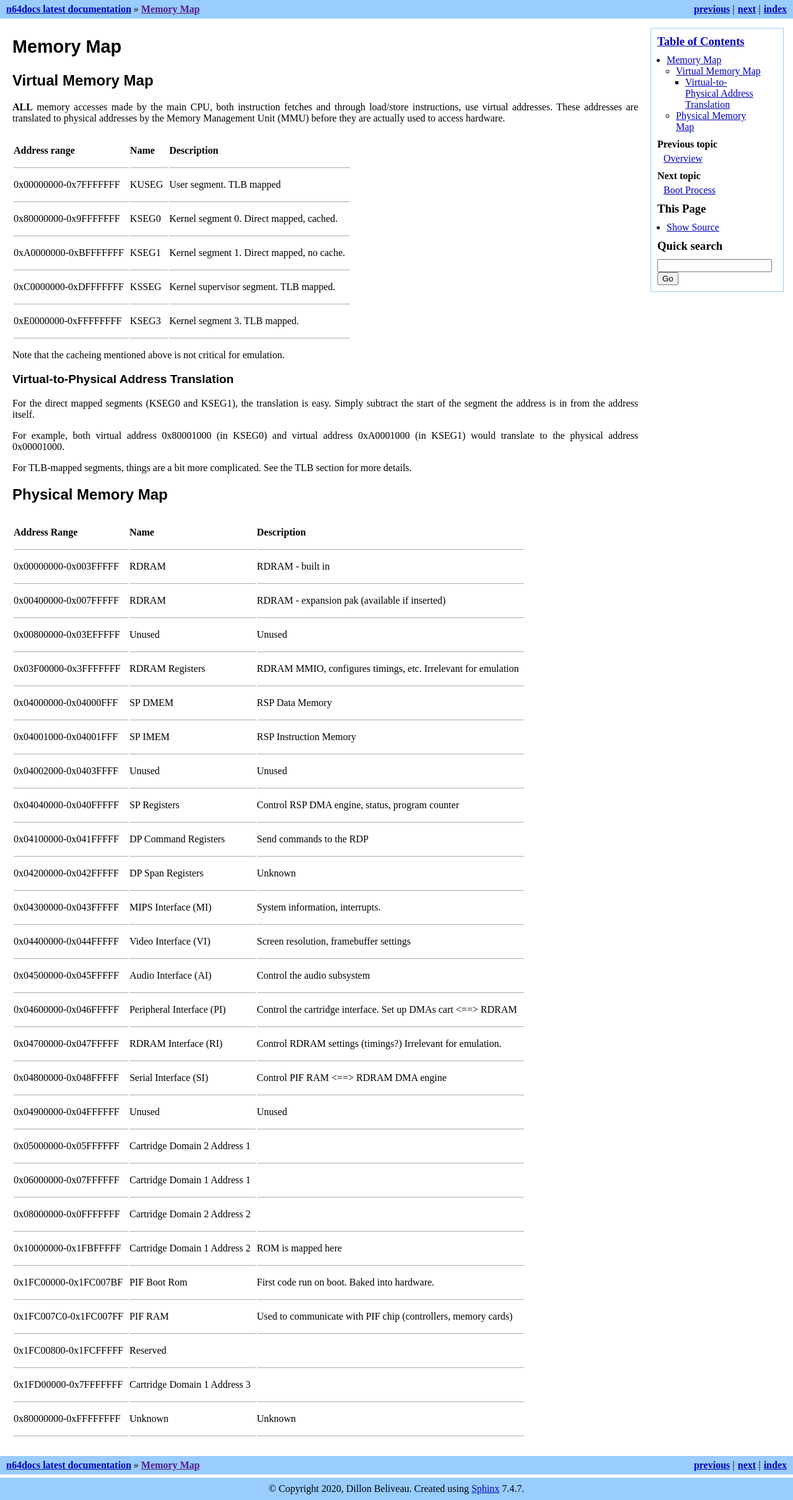
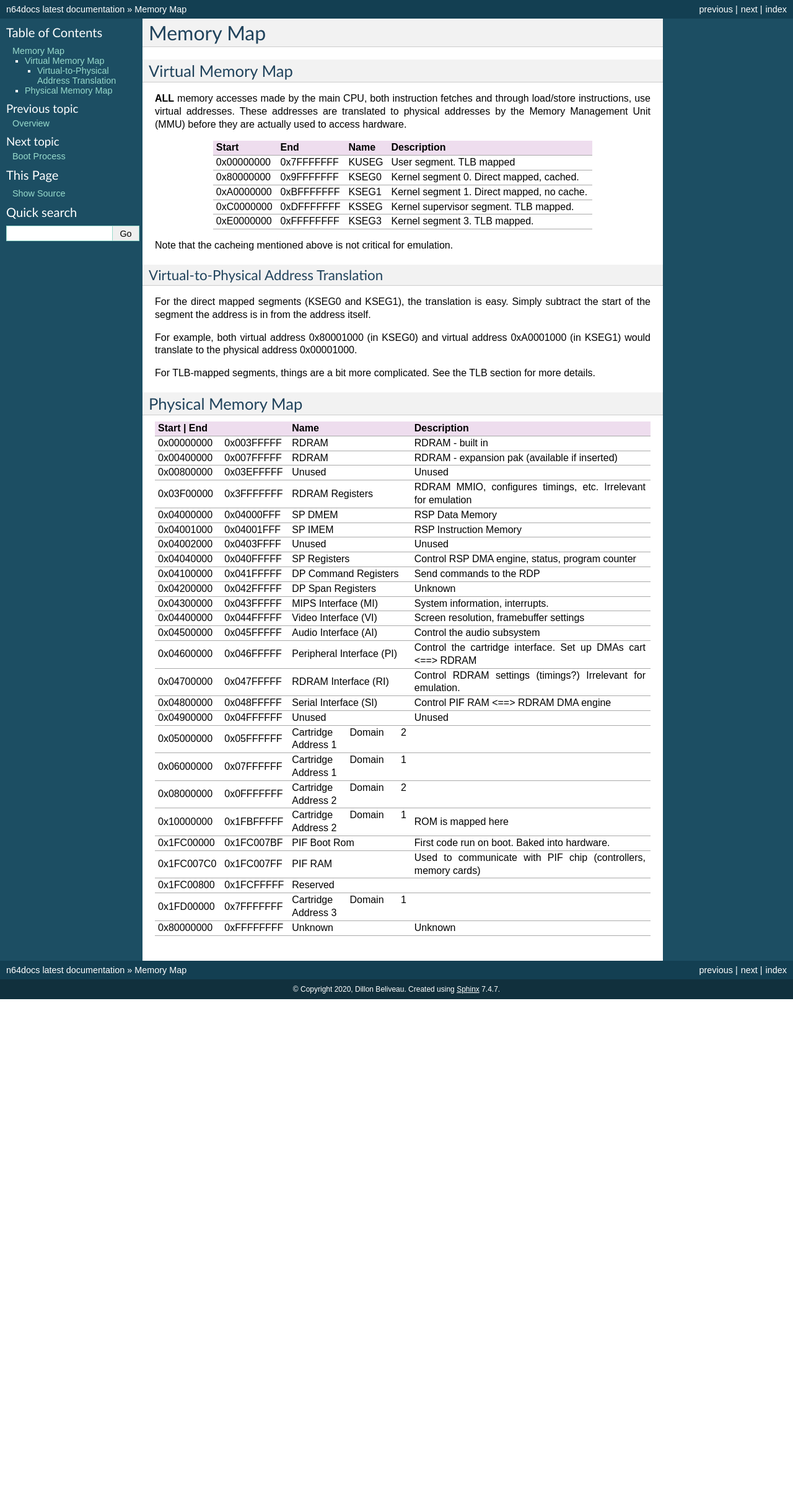
Before and after one commit to Dillonb/n64, a Sphinx documentation site: the page built from docs/source/memory_map.rst, in a window 1280 px wide. Shown: the whole page at 62% size. Built offline with Sphinx 7.4.7, drawn with Linux system fonts in a browser that asks for light colours; after the commit the page ends 1612 px from its top, so only the background shows below that.

Commit message:
change theme and formatting of some tables

```diff
--- a/docs/source/conf.py
+++ b/docs/source/conf.py
@@ -99,7 +99,7 @@ pygments_style = 'sphinx'
 
 # The theme to use for HTML and HTML Help pages.  See the documentation for
 # a list of builtin themes.
-html_theme = 'traditional'
+html_theme = 'default'
 
 # Theme options are theme-specific and customize the look and feel of a theme
 # further.  For a list of options available for each theme, see the
--- a/docs/source/memory_map.rst
+++ b/docs/source/memory_map.rst
@@ -6,19 +6,19 @@ Virtual Memory Map
 
 **ALL** memory accesses made by the main CPU, both instruction fetches and through load/store instructions, use virtual addresses. These addresses are translated to physical addresses by the Memory Management Unit (MMU) before they are actually used to access hardware.
 
-+-----------------------+-------+--------------------------------------------+
-| Address range         | Name  | Description                                |
-+=======================+=======+============================================+
-| 0x00000000-0x7FFFFFFF | KUSEG | User segment. TLB mapped                   |
-+-----------------------+-------+--------------------------------------------+
-| 0x80000000-0x9FFFFFFF | KSEG0 | Kernel segment 0. Direct mapped, cached.   |
-+-----------------------+-------+--------------------------------------------+
-| 0xA0000000-0xBFFFFFFF | KSEG1 | Kernel segment 1. Direct mapped, no cache. |
-+-----------------------+-------+--------------------------------------------+
-| 0xC0000000-0xDFFFFFFF | KSSEG | Kernel supervisor segment. TLB mapped.     |
-+-----------------------+-------+--------------------------------------------+
-| 0xE0000000-0xFFFFFFFF | KSEG3 | Kernel segment 3. TLB mapped.              |
-+-----------------------+-------+--------------------------------------------+
++--------------+------------+-------+--------------------------------------------+
+| Start        | End        | Name  | Description                                |
++==============+============+=======+============================================+
+| 0x00000000   | 0x7FFFFFFF | KUSEG | User segment. TLB mapped                   |
++--------------+------------+-------+--------------------------------------------+
+| 0x80000000   | 0x9FFFFFFF | KSEG0 | Kernel segment 0. Direct mapped, cached.   |
++--------------+------------+-------+--------------------------------------------+
+| 0xA0000000   | 0xBFFFFFFF | KSEG1 | Kernel segment 1. Direct mapped, no cache. |
++--------------+------------+-------+--------------------------------------------+
+| 0xC0000000   | 0xDFFFFFFF | KSSEG | Kernel supervisor segment. TLB mapped.     |
++--------------+------------+-------+--------------------------------------------+
+| 0xE0000000   | 0xFFFFFFFF | KSEG3 | Kernel segment 3. TLB mapped.              |
++--------------+------------+-------+--------------------------------------------+
 
 Note that the cacheing mentioned above is not critical for emulation.
 
@@ -33,58 +33,58 @@ For TLB-mapped segments, things are a bit more complicated. See the :ref:`TLB se
 Physical Memory Map
 -------------------
 
-+-----------------------+------------------------------+---------------------------------------------------------------+
-| Address Range         | Name                         | Description                                                   |
-+=======================+==============================+===============================================================+
-| 0x00000000-0x003FFFFF | RDRAM                        | RDRAM - built in                                              |
-+-----------------------+------------------------------+---------------------------------------------------------------+
-| 0x00400000-0x007FFFFF | RDRAM                        | RDRAM - expansion pak (available if inserted)                 |
-+-----------------------+------------------------------+---------------------------------------------------------------+
-| 0x00800000-0x03EFFFFF | Unused                       | Unused                                                        |
-+-----------------------+------------------------------+---------------------------------------------------------------+
-| 0x03F00000-0x3FFFFFFF | RDRAM Registers              | RDRAM MMIO, configures timings, etc. Irrelevant for emulation |
-+-----------------------+------------------------------+---------------------------------------------------------------+
-| 0x04000000-0x04000FFF | SP DMEM                      | RSP Data Memory                                               |
-+-----------------------+------------------------------+---------------------------------------------------------------+
-| 0x04001000-0x04001FFF | SP IMEM                      | RSP Instruction Memory                                        |
-+-----------------------+------------------------------+---------------------------------------------------------------+
-| 0x04002000-0x0403FFFF | Unused                       | Unused                                                        |
-+-----------------------+------------------------------+---------------------------------------------------------------+
-| 0x04040000-0x040FFFFF | SP Registers                 | Control RSP DMA engine, status, program counter               |
-+-----------------------+------------------------------+---------------------------------------------------------------+
-| 0x04100000-0x041FFFFF | DP Command Registers         | Send commands to the RDP                                      |
-+-----------------------+------------------------------+---------------------------------------------------------------+
-| 0x04200000-0x042FFFFF | DP Span Registers            | Unknown                                                       |
-+-----------------------+------------------------------+---------------------------------------------------------------+
-| 0x04300000-0x043FFFFF | MIPS Interface (MI)          | System information, interrupts.                               |
-+-----------------------+------------------------------+---------------------------------------------------------------+
-| 0x04400000-0x044FFFFF | Video Interface (VI)         | Screen resolution, framebuffer settings                       |
-+-----------------------+------------------------------+---------------------------------------------------------------+
-| 0x04500000-0x045FFFFF | Audio Interface (AI)         | Control the audio subsystem                                   |
-+-----------------------+------------------------------+---------------------------------------------------------------+
-| 0x04600000-0x046FFFFF | Peripheral Interface (PI)    | Control the cartridge interface. Set up DMAs cart <==> RDRAM  |
-+-----------------------+------------------------------+---------------------------------------------------------------+
-| 0x04700000-0x047FFFFF | RDRAM Interface (RI)         | Control RDRAM settings (timings?) Irrelevant for emulation.   |
-+-----------------------+------------------------------+---------------------------------------------------------------+
-| 0x04800000-0x048FFFFF | Serial Interface (SI)        | Control PIF RAM <==> RDRAM DMA engine                         |
-+-----------------------+------------------------------+---------------------------------------------------------------+
-| 0x04900000-0x04FFFFFF | Unused                       | Unused                                                        |
-+-----------------------+------------------------------+---------------------------------------------------------------+
-| 0x05000000-0x05FFFFFF | Cartridge Domain 2 Address 1 |                                                               |
-+-----------------------+------------------------------+---------------------------------------------------------------+
-| 0x06000000-0x07FFFFFF | Cartridge Domain 1 Address 1 |                                                               |
-+-----------------------+------------------------------+---------------------------------------------------------------+
-| 0x08000000-0x0FFFFFFF | Cartridge Domain 2 Address 2 |                                                               |
-+-----------------------+------------------------------+---------------------------------------------------------------+
-| 0x10000000-0x1FBFFFFF | Cartridge Domain 1 Address 2 | ROM is mapped here                                            |
-+-----------------------+------------------------------+---------------------------------------------------------------+
-| 0x1FC00000-0x1FC007BF | PIF Boot Rom                 | First code run on boot. Baked into hardware.                  |
-+-----------------------+------------------------------+---------------------------------------------------------------+
-| 0x1FC007C0-0x1FC007FF | PIF RAM                      | Used to communicate with PIF chip (controllers, memory cards) |
-+-----------------------+------------------------------+---------------------------------------------------------------+
-| 0x1FC00800-0x1FCFFFFF | Reserved                     |                                                               |
-+-----------------------+------------------------------+---------------------------------------------------------------+
-| 0x1FD00000-0x7FFFFFFF | Cartridge Domain 1 Address 3 |                                                               |
-+-----------------------+------------------------------+---------------------------------------------------------------+
-| 0x80000000-0xFFFFFFFF | Unknown                      | Unknown                                                       |
-+-----------------------+------------------------------+---------------------------------------------------------------+
++-------------------------+------------------------------+---------------------------------------------------------------+
+| Start      | End        | Name                         | Description                                                   |
++============+============+==============================+===============================================================+
+| 0x00000000 | 0x003FFFFF | RDRAM                        | RDRAM - built in                                              |
++------------+------------+------------------------------+---------------------------------------------------------------+
+| 0x00400000 | 0x007FFFFF | RDRAM                        | RDRAM - expansion pak (available if inserted)                 |
++------------+------------+------------------------------+---------------------------------------------------------------+
+| 0x00800000 | 0x03EFFFFF | Unused                       | Unused                                                        |
++------------+------------+------------------------------+---------------------------------------------------------------+
+| 0x03F00000 | 0x3FFFFFFF | RDRAM Registers              | RDRAM MMIO, configures timings, etc. Irrelevant for emulation |
++------------+------------+------------------------------+---------------------------------------------------------------+
+| 0x04000000 | 0x04000FFF | SP DMEM                      | RSP Data Memory                                               |
++------------+------------+------------------------------+---------------------------------------------------------------+
+| 0x04001000 | 0x04001FFF | SP IMEM                      | RSP Instruction Memory                                        |
++------------+------------+------------------------------+---------------------------------------------------------------+
+| 0x04002000 | 0x0403FFFF | Unused                       | Unused                                                        |
++------------+------------+------------------------------+---------------------------------------------------------------+
+| 0x04040000 | 0x040FFFFF | SP Registers                 | Control RSP DMA engine, status, program counter               |
++------------+------------+------------------------------+---------------------------------------------------------------+
+| 0x04100000 | 0x041FFFFF | DP Command Registers         | Send commands to the RDP                                      |
++------------+------------+------------------------------+---------------------------------------------------------------+
+| 0x04200000 | 0x042FFFFF | DP Span Registers            | Unknown                                                       |
++------------+------------+------------------------------+---------------------------------------------------------------+
+| 0x04300000 | 0x043FFFFF | MIPS Interface (MI)          | System information, interrupts.                               |
++------------+------------+------------------------------+---------------------------------------------------------------+
+| 0x04400000 | 0x044FFFFF | Video Interface (VI)         | Screen resolution, framebuffer settings                       |
++------------+------------+------------------------------+---------------------------------------------------------------+
+| 0x04500000 | 0x045FFFFF | Audio Interface (AI)         | Control the audio subsystem                                   |
++------------+------------+------------------------------+---------------------------------------------------------------+
+| 0x04600000 | 0x046FFFFF | Peripheral Interface (PI)    | Control the cartridge interface. Set up DMAs cart <==> RDRAM  |
++------------+------------+------------------------------+---------------------------------------------------------------+
+| 0x04700000 | 0x047FFFFF | RDRAM Interface (RI)         | Control RDRAM settings (timings?) Irrelevant for emulation.   |
++------------+------------+------------------------------+---------------------------------------------------------------+
+| 0x04800000 | 0x048FFFFF | Serial Interface (SI)        | Control PIF RAM <==> RDRAM DMA engine                         |
++------------+------------+------------------------------+---------------------------------------------------------------+
+| 0x04900000 | 0x04FFFFFF | Unused                       | Unused                                                        |
++------------+------------+------------------------------+---------------------------------------------------------------+
+| 0x05000000 | 0x05FFFFFF | Cartridge Domain 2 Address 1 |                                                               |
++------------+------------+------------------------------+---------------------------------------------------------------+
+| 0x06000000 | 0x07FFFFFF | Cartridge Domain 1 Address 1 |                                                               |
++------------+------------+------------------------------+---------------------------------------------------------------+
+| 0x08000000 | 0x0FFFFFFF | Cartridge Domain 2 Address 2 |                                                               |
++------------+------------+------------------------------+---------------------------------------------------------------+
+| 0x10000000 | 0x1FBFFFFF | Cartridge Domain 1 Address 2 | ROM is mapped here                                            |
++------------+------------+------------------------------+---------------------------------------------------------------+
+| 0x1FC00000 | 0x1FC007BF | PIF Boot Rom                 | First code run on boot. Baked into hardware.                  |
++------------+------------+------------------------------+---------------------------------------------------------------+
+| 0x1FC007C0 | 0x1FC007FF | PIF RAM                      | Used to communicate with PIF chip (controllers, memory cards) |
++------------+------------+------------------------------+---------------------------------------------------------------+
+| 0x1FC00800 | 0x1FCFFFFF | Reserved                     |                                                               |
++------------+------------+------------------------------+---------------------------------------------------------------+
+| 0x1FD00000 | 0x7FFFFFFF | Cartridge Domain 1 Address 3 |                                                               |
++------------+------------+------------------------------+---------------------------------------------------------------+
+| 0x80000000 | 0xFFFFFFFF | Unknown                      | Unknown                                                       |
++------------+------------+------------------------------+---------------------------------------------------------------+
```
